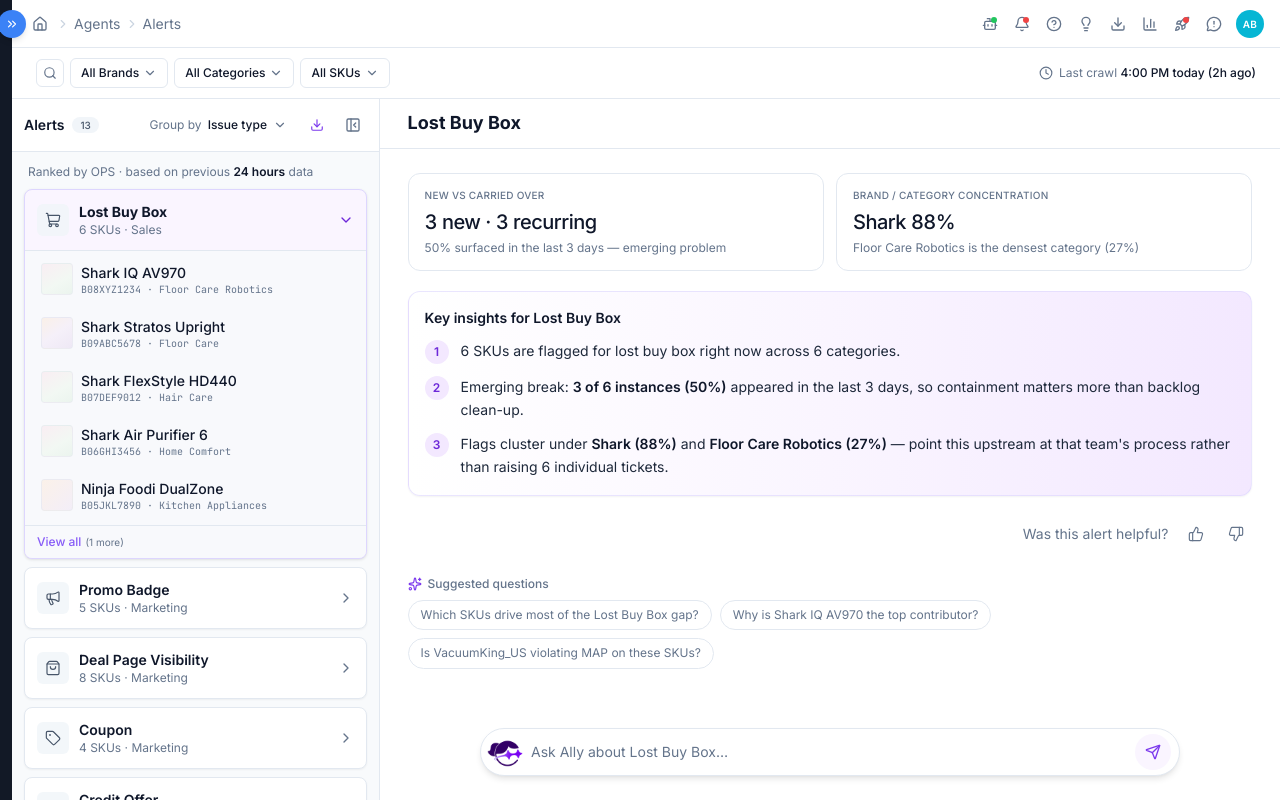
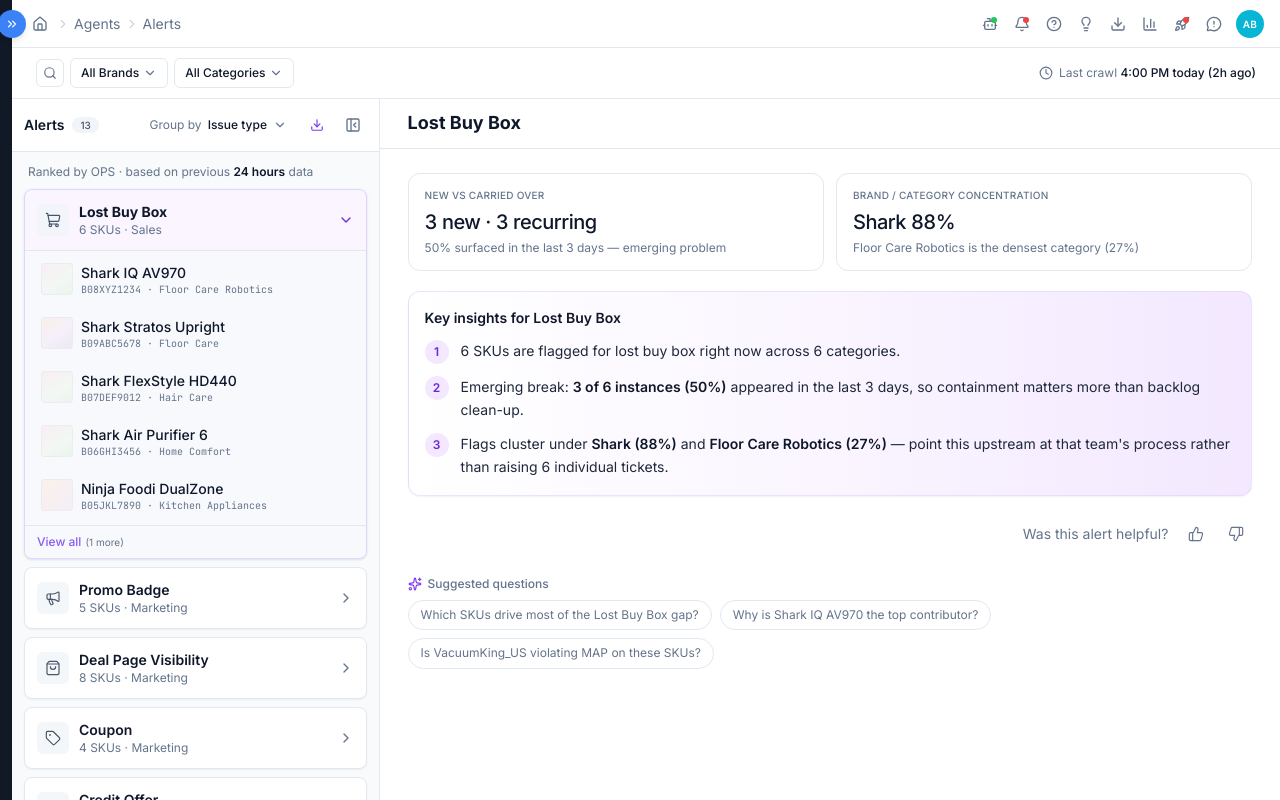
Before and after one commit to CIQDesignGit/alerts-V2, a Next.js app: page / in a window 1280 px wide. Built offline with nearby package versions, Linux system fonts and the light colour scheme.

Commit message:
remove chat bar and the SKUs filter

```diff
--- a/src/components/alerts-insights/alert-detail-panel.tsx
+++ b/src/components/alerts-insights/alert-detail-panel.tsx
@@ -5,10 +5,6 @@
 import { AllyInsightContent } from "@/components/alerts-insights/ally-ai-surface";
 import { AlertMetricTiles } from "@/components/alerts-insights/alert-metric-tiles";
 import { SuggestedAiPrompts } from "@/components/alerts-insights/suggested-ai-prompts";
-import {
-  AllyChatFooter,
-  allyChatScrollPaddingClass,
-} from "@/components/shared/ally-chat-footer";
 import { ContentFeedback } from "@/components/shared/content-feedback";
 import { SkuAllyChatThread } from "@/components/sku-rca/sku-ally-chat-thread";
 import { SKU_RCA_CONTENT_WIDTH } from "@/components/sku-rca/sku-rca-header";
@@ -57,14 +53,7 @@
     [group],
   );
 
-  const {
-    messages,
-    promptSeed,
-    chatExpanded,
-    setChatExpanded,
-    onPromptSelect,
-    sendMessage,
-  } = useSkuAllyThread(reportSku);
+  const { messages, onPromptSelect } = useSkuAllyThread(reportSku);
 
   const allyInsightBullets = useMemo(
     () =>
@@ -106,12 +95,7 @@
         </div>
       </header>
 
-      <div
-        className={cn(
-          "flex min-h-0 flex-1 flex-col overflow-y-auto px-6 py-6",
-          allyChatScrollPaddingClass(chatExpanded),
-        )}
-      >
+      <div className="flex min-h-0 flex-1 flex-col overflow-y-auto px-6 py-6">
         <div className={cn(SKU_RCA_CONTENT_WIDTH, "flex flex-col gap-5")}>
           <AlertMetricTiles metrics={metricTiles} />
           <AllyInsightContent
@@ -133,15 +117,6 @@
           <SkuAllyChatThread messages={messages} />
         </div>
       </div>
-
-      <AllyChatFooter
-        expanded={chatExpanded}
-        onExpandedChange={setChatExpanded}
-        seedPrompt={promptSeed}
-        onSend={sendMessage}
-        collapsedLabel={`Ask AllyAI about ${group.title}…`}
-        inputPlaceholder={`Ask about ${group.title}, affected SKUs, or next steps…`}
-      />
     </div>
   );
 }
--- a/src/components/alerts-insights/alerts-filters-bar.tsx
+++ b/src/components/alerts-insights/alerts-filters-bar.tsx
@@ -9,7 +9,6 @@
   ALERTS_LAST_CRAWL_LABEL,
   getBrandFilterOptions,
   getCategoryFilterOptions,
-  getSkuFilterOptions,
   summarizeFilterOptions,
   type AlertsFilters,
   type AlertsGroupBy,
@@ -23,7 +22,7 @@
   groupBy: AlertsGroupBy;
 };
 
-type OpenMenu = "brand" | "category" | "sku" | "search" | null;
+type OpenMenu = "brand" | "category" | "search" | null;
 
 export function AlertsFiltersBar({
   filters,
@@ -46,16 +45,10 @@
     filters.brand,
     filters.skuQuery,
   );
-  const skuOptions = getSkuFilterOptions(
-    filters.brand,
-    filters.category,
-    filters.skuQuery,
-  );
   const selectedBrand = brandOptions.find((o) => o.name === filters.brand);
   const selectedCategory = categoryOptions.find(
     (o) => o.name === filters.category,
   );
-  const selectedSku = skuOptions.find((o) => o.id === filters.skuId);
   const hasActive =
     Boolean(filters.brand) ||
     Boolean(filters.category) ||
@@ -172,22 +165,6 @@
           onClear={() =>
             onChange({ ...filters, category: null, skuId: null })
           }
-        />
-
-        <FilterDimensionControl
-          label="All SKUs"
-          dimension="sku"
-          selected={selectedSku}
-          options={skuOptions}
-          open={open === "sku"}
-          onOpenChange={(next) => setOpen(next ? "sku" : null)}
-          listHeading="SKUs by $ gap"
-          badgeLabel="SKU"
-          onSelect={(option) => {
-            onChange({ ...filters, skuId: option.id });
-            setOpen(null);
-          }}
-          onClear={() => onChange({ ...filters, skuId: null })}
         />
 
         {hasActive && (
--- a/src/components/alerts-insights/insights-tab.tsx
+++ b/src/components/alerts-insights/insights-tab.tsx
@@ -17,7 +17,6 @@
 import { InsightsLevelHeader } from "@/components/alerts-insights/insights-level-header";
 import { InsightsLivePanel } from "@/components/alerts-insights/insights-live-panel";
 import { InsightsSkuListPanel } from "@/components/alerts-insights/insights-sku-list-panel";
-import { AllyChatFooter, allyChatScrollPaddingClass } from "@/components/shared/ally-chat-footer";
 import {
   DEFAULT_INSIGHTS_COMPARISON,
   DEFAULT_INSIGHTS_DATE_RANGE,
@@ -31,7 +30,6 @@
   type AlertsFilters,
 } from "@/lib/mock-alerts-insights";
 import { usePersistedWidgets } from "@/lib/use-persisted-widgets";
-import { cn } from "@/lib/utils";
 
 /** SKU match for Brand/Category/SKU bar (same rules as Alerts search). */
 function matchesSkuFilters(
@@ -95,7 +93,6 @@
     useState<InsightsComparisonPeriod>(DEFAULT_INSIGHTS_COMPARISON);
   const [trendsComparison, setTrendsComparison] =
     useState<InsightsComparisonPeriod>(DEFAULT_INSIGHTS_COMPARISON);
-  const [chatExpanded, setChatExpanded] = useState(false);
   // When set, left rail shows SKU list for this parent instead of the tree
   const [skuListParentId, setSkuListParentId] = useState<string | null>(() => {
     if (!initialSkuId) return null;
@@ -261,12 +258,7 @@
           onModeChange={setMode}
         />
 
-        <div
-          className={cn(
-            "flex min-h-0 flex-1 flex-col gap-5 overflow-y-auto p-6",
-            allyChatScrollPaddingClass(chatExpanded),
-          )}
-        >
+        <div className="flex min-h-0 flex-1 flex-col gap-5 overflow-y-auto p-6">
           {mode === "live" ? (
             <InsightsLivePanel
               selected={selected}
@@ -292,21 +284,6 @@
             />
           )}
         </div>
-
-        <AllyChatFooter
-          expanded={chatExpanded}
-          onExpandedChange={setChatExpanded}
-          collapsedLabel={
-            mode === "live"
-              ? `Ask AllyAI about ${selected.name}…`
-              : `Ask AllyAI about ${selected.name} trends…`
-          }
-          inputPlaceholder={
-            mode === "live"
-              ? "Ask about metrics for this period…"
-              : "Ask about issue trends, or describe a widget to add…"
-          }
-        />
       </div>
     </div>
   );
--- a/src/components/alerts-insights/suggested-ai-prompts.tsx
+++ b/src/components/alerts-insights/suggested-ai-prompts.tsx
@@ -14,7 +14,7 @@
   heading?: string;
 };
 
-/** Clickable AllyAI prompt chips — seed the chat composer when selected. */
+/** Clickable AllyAI prompt chips — send into the in-page thread when selected. */
 export function SuggestedAiPrompts({
   prompts,
   onSelect,
--- a/src/components/alerts-insights/taxonomy-rca-panel.tsx
+++ b/src/components/alerts-insights/taxonomy-rca-panel.tsx
@@ -5,10 +5,6 @@
 import { SuggestedAiPrompts } from "@/components/alerts-insights/suggested-ai-prompts";
 import { TaxonomyPeriodSummaries } from "@/components/alerts-insights/taxonomy-period-summaries";
 import { RcaKpiTiles } from "@/components/shared/rca-kpi-tiles";
-import {
-  AllyChatFooter,
-  allyChatScrollPaddingClass,
-} from "@/components/shared/ally-chat-footer";
 import { ContentFeedback } from "@/components/shared/content-feedback";
 import { SkuAllyChatThread } from "@/components/sku-rca/sku-ally-chat-thread";
 import { SKU_RCA_CONTENT_WIDTH } from "@/components/sku-rca/sku-rca-header";
@@ -47,23 +43,11 @@
     );
   }, [node]);
 
-  const {
-    messages,
-    promptSeed,
-    chatExpanded,
-    setChatExpanded,
-    onPromptSelect,
-    sendMessage,
-  } = useSkuAllyThread(reportSku);
+  const { messages, onPromptSelect } = useSkuAllyThread(reportSku);
 
   return (
     <div className="relative flex min-h-0 flex-1 flex-col bg-background">
-      <div
-        className={cn(
-          "flex min-h-0 flex-1 flex-col overflow-y-auto px-6 py-6",
-          allyChatScrollPaddingClass(chatExpanded),
-        )}
-      >
+      <div className="flex min-h-0 flex-1 flex-col overflow-y-auto px-6 py-6">
         <div className={cn(SKU_RCA_CONTENT_WIDTH, "flex flex-col gap-6")}>
           <header className="shrink-0 space-y-1">
             <p className="text-2xs font-semibold tracking-widest text-muted-foreground uppercase">
@@ -110,15 +94,6 @@
           <SkuAllyChatThread messages={messages} />
         </div>
       </div>
-
-      <AllyChatFooter
-        expanded={chatExpanded}
-        onExpandedChange={setChatExpanded}
-        seedPrompt={promptSeed}
-        onSend={sendMessage}
-        collapsedLabel={`Ask AllyAI about ${view.entityName}…`}
-        inputPlaceholder={`Ask about ${view.entityName} alerts, root causes, or next steps…`}
-      />
     </div>
   );
 }
--- a/src/components/sku-rca/use-sku-ally-thread.ts
+++ b/src/components/sku-rca/use-sku-ally-thread.ts
@@ -10,18 +10,12 @@
 } from "@/lib/mock-alerts-insights";
 import { getFullRcaReport } from "@/lib/mock-full-rca-report";
 
-type PromptSelectResult = "seed" | "sent";
-
 /**
  * AllyAI chat thread for SKU, issue-aggregate, and taxonomy RCA surfaces.
- * The “Run full RCA” chip auto-sends; other chips just fill the chat input.
+ * Suggested chips send straight into the thread (no floating composer).
  */
 export function useSkuAllyThread(sku: IssueSku) {
   const [messages, setMessages] = useState<SkuAllyChatMessage[]>([]);
-  const [promptSeed, setPromptSeed] = useState<
-    { id: string; text: string } | undefined
-  >();
-  const [chatExpanded, setChatExpanded] = useState(false);
 
   /** Push a user message + Ally reply into the thread */
   const sendMessage = useCallback(
@@ -51,7 +45,6 @@
             report: getFullRcaReport(sku),
           },
         ]);
-        setChatExpanded(false);
         return;
       }
 
@@ -62,7 +55,7 @@
           id: `ally-${stamp}`,
           role: "assistant",
           kind: "text",
-          text: "Got it — I’m reviewing this alert. Ask a follow-up, or try “Run full RCA for the last week” for the full weekly breakdown.",
+          text: "Got it — I’m reviewing this alert. Ask a follow-up from the suggested questions above.",
         },
       ]);
     },
@@ -70,27 +63,14 @@
   );
 
   const onPromptSelect = useCallback(
-    (prompt: AllyAiPrompt): PromptSelectResult => {
-      // Full RCA chip → show the rich report in the thread right away
-      if (prompt.id === FULL_RCA_LAST_WEEK_PROMPT.id) {
-        sendMessage(prompt.prompt);
-        return "sent";
-      }
-
-      // Other chips still just pre-fill the composer
-      setPromptSeed({ id: `${prompt.id}-${Date.now()}`, text: prompt.prompt });
-      setChatExpanded(true);
-      return "seed";
+    (prompt: AllyAiPrompt) => {
+      sendMessage(prompt.prompt);
     },
     [sendMessage],
   );
 
   return {
     messages,
-    promptSeed,
-    chatExpanded,
-    setChatExpanded,
     onPromptSelect,
-    sendMessage,
   };
 }
--- a/src/lib/mock-issue-sku-detail.ts
+++ b/src/lib/mock-issue-sku-detail.ts
@@ -241,6 +241,11 @@
 
   return [
     {
+      id: `${issueKey}-trend`,
+      label: `How has ${issueName} changed in 7 days?`,
+      prompt: `Summarize how ${issueName} evolved for ${sku.name} over the last 7 days and what changed most recently.`,
+    },
+    {
       id: `${issueKey}-why`,
       label: `Why is ${sku.name} flagged for ${issueName}?`,
       prompt: `Explain why ${sku.name} (${sku.asin}) is flagged for ${issueName} and what is driving the ${gap} gap.`,
@@ -249,11 +254,6 @@
       id: `${issueKey}-fix`,
       label: `Fastest fix for ${issueName} on this SKU?`,
       prompt: `Recommend the highest-ROI 24-hour fix for ${issueName} on ${sku.name}.`,
-    },
-    {
-      id: `${issueKey}-trend`,
-      label: `How has ${issueName} changed in 7 days?`,
-      prompt: `Summarize how ${issueName} evolved for ${sku.name} over the last 7 days and what changed most recently.`,
     },
   ];
 }
```
Also changed, not shown: src/components/issue-sku-detail/issue-sku-detail-shell.tsx (+3 -23 lines), src/components/sku-rca/sku-rca.tsx (+2 -22 lines).
